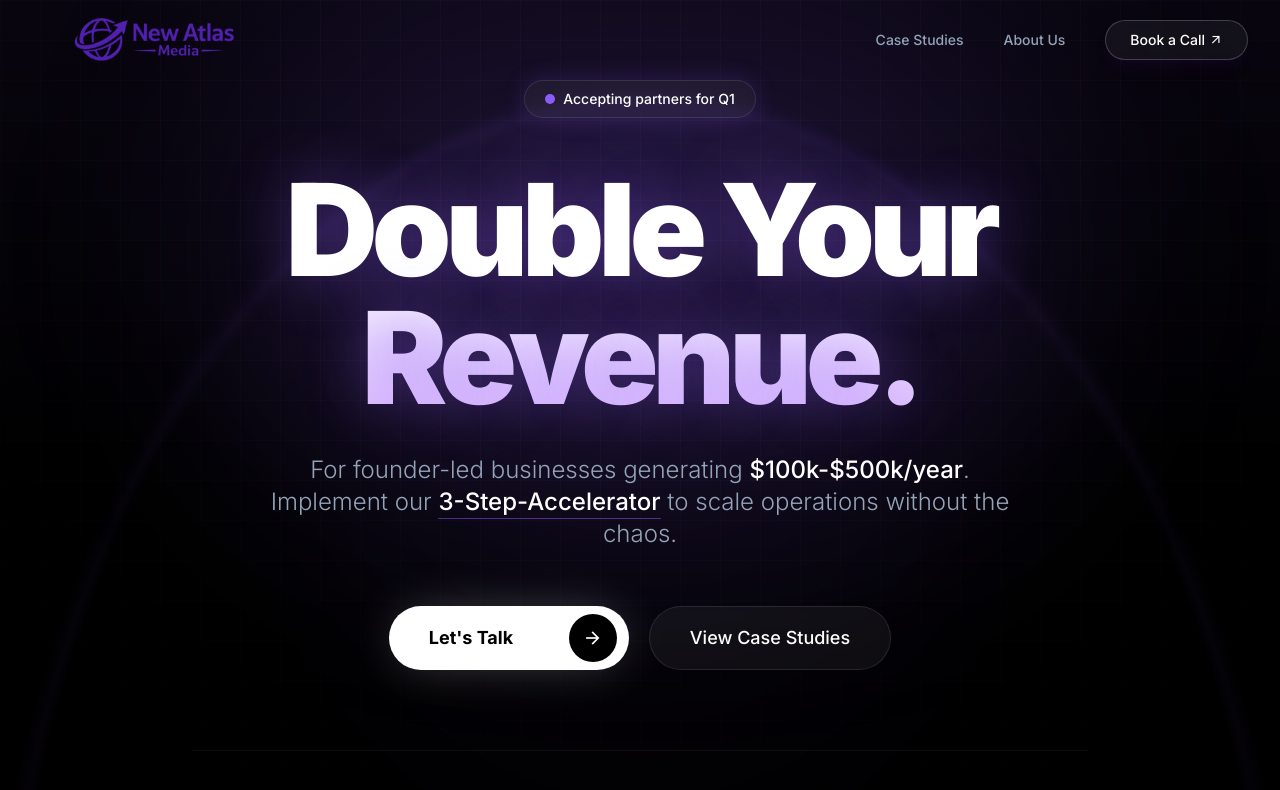
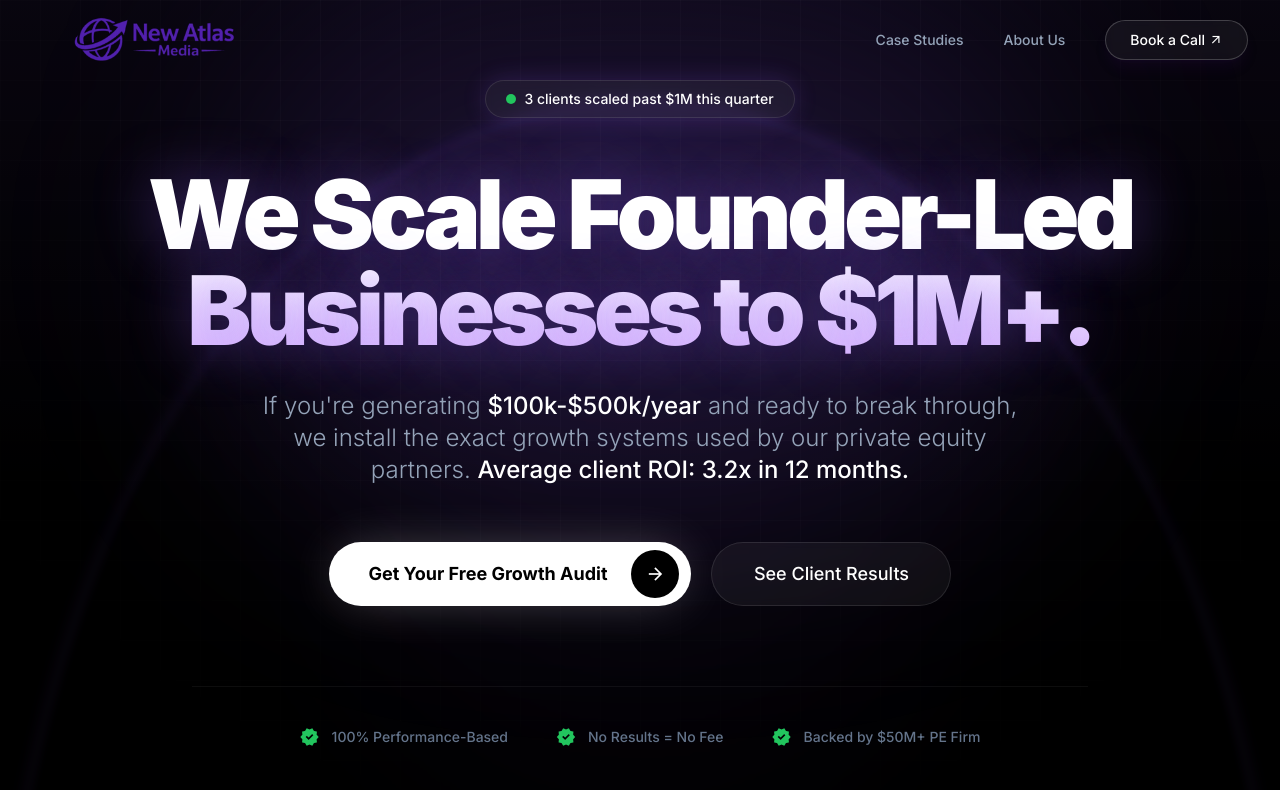
Before and after one commit to DavidZhu11/NewAtlasMedia, a React (Vite) app: page / in a window 1280 px wide. Shown: the top 790 px of the page. Built offline with nearby package versions, Linux system fonts and the light colour scheme.

Commit message:
Optimize copywriting for cold traffic conversion

```diff
--- a/App.tsx
+++ b/App.tsx
@@ -16,11 +16,11 @@ const App: React.FC = () => {
       <Navbar />
       <main>
         <Hero />
-        <AuthorityBar />
         <CaseStudies />
-        <AboutUs />
         <Mechanism />
         <Partnership />
+        <AboutUs />
+        <AuthorityBar />
         <InvestmentPitch />
         <CTA />
       </main>
--- a/components/CTA.tsx
+++ b/components/CTA.tsx
@@ -1,5 +1,5 @@
 import React from 'react';
-import { ArrowRight, Clock } from 'lucide-react';
+import { Clock, CheckCircle } from 'lucide-react';
 
 const CTA: React.FC = () => {
   return (
@@ -11,10 +11,10 @@ const CTA: React.FC = () => {
 
       <div className="max-w-4xl mx-auto px-4 sm:px-6 lg:px-8 relative z-10 text-center">
         <h2 className="text-4xl md:text-6xl font-black text-white mb-8 tracking-tight">
-          Identify Your Hidden Revenue.
+          Find Your Hidden Revenue.
         </h2>
         <p className="text-xl text-slate-300 mb-12 max-w-2xl mx-auto leading-relaxed">
-          We’ve spent years perfecting the systems that take companies from <span className="text-white font-bold">$200k to $1M+</span>. During this 20-minute audit, we’ll show you exactly why you’re stuck and the 3 steps we would take to double your throughput.
+          In a free 20-minute strategy session, we'll analyze your business and show you exactly where you're leaving money on the table—and how to capture it.
         </p>
 
         <div className="bg-black/60 backdrop-blur-xl border border-white/10 rounded-3xl p-10 md:p-14 inline-flex flex-col items-center w-full max-w-2xl shadow-2xl">
@@ -22,11 +22,30 @@ const CTA: React.FC = () => {
             <Clock size={24} />
           </div>
 
-          <h3 className="text-3xl font-bold text-white mb-3">Ready to scale?</h3>
-          <p className="text-slate-400 mb-8 text-base">Strictly limited to 5 qualified businesses per month.</p>
+          <h3 className="text-3xl font-bold text-white mb-3">What You'll Discover:</h3>
 
-          <a href="https://calendly.com/brendan-jointgrowthpartners/30min" target="_blank" rel="noopener noreferrer" aria-label="Book a growth gap audit call" className="group h-16 pl-10 pr-3 rounded-full bg-white text-black text-lg font-bold transition-all hover:bg-slate-200 hover:scale-[1.02] flex items-center justify-between min-w-[240px] shadow-[0_0_50px_-10px_rgba(255,255,255,0.3)]">
-            Book a Growth Gap Audit Call
+          {/* Value Bullets */}
+          <ul className="text-left space-y-3 mb-8 w-full max-w-md">
+            <li className="flex items-start gap-3 text-slate-300">
+              <CheckCircle size={20} className="text-green-500 mt-0.5 flex-shrink-0" />
+              <span>The #1 bottleneck preventing your growth (most founders get this wrong)</span>
+            </li>
+            <li className="flex items-start gap-3 text-slate-300">
+              <CheckCircle size={20} className="text-green-500 mt-0.5 flex-shrink-0" />
+              <span>Your current revenue "leaks" and how to plug them</span>
+            </li>
+            <li className="flex items-start gap-3 text-slate-300">
+              <CheckCircle size={20} className="text-green-500 mt-0.5 flex-shrink-0" />
+              <span>A custom 90-day roadmap to hit your next revenue milestone</span>
+            </li>
+          </ul>
+
+          <p className="text-slate-400 mb-8 text-sm">
+            <span className="text-green-500 font-medium">100% free, zero obligation.</span> Limited to 5 businesses per month.
+          </p>
+
+          <a href="https://calendly.com/brendan-jointgrowthpartners/30min" target="_blank" rel="noopener noreferrer" aria-label="Book a growth gap audit call" className="group h-16 pl-10 pr-3 rounded-full bg-white text-black text-lg font-bold transition-all hover:bg-slate-200 hover:scale-[1.02] flex items-center justify-between min-w-[280px] shadow-[0_0_50px_-10px_rgba(255,255,255,0.3)]">
+            Claim Your Free Audit
             <span className="h-12 w-12 bg-black rounded-full flex items-center justify-center ml-6 group-hover:rotate-45 transition-transform duration-300">
               <span className="material-symbols-outlined text-white text-xl">arrow_forward</span>
             </span>
--- a/components/Hero.tsx
+++ b/components/Hero.tsx
@@ -1,6 +1,10 @@
 import React from 'react';
 
 const Hero: React.FC = () => {
+    const scrollToCaseStudies = () => {
+        document.getElementById('case-studies')?.scrollIntoView({ behavior: 'smooth' });
+    };
+
     return (
         <section className="relative overflow-hidden bg-black min-h-screen flex items-center justify-center pt-20 pb-32">
 
@@ -15,52 +19,52 @@ const Hero: React.FC = () => {
             {/* Content */}
             <div className="relative mx-auto max-w-7xl px-4 sm:px-6 lg:px-8 w-full z-10 flex flex-col items-center">
 
-                {/* Status Pill - Themed Purple */}
+                {/* Status Pill - Social Proof */}
                 <div className="inline-flex items-center gap-2 rounded-full bg-white/5 px-5 py-2 text-sm font-medium text-white border border-white/10 mb-12 backdrop-blur-sm shadow-[0_0_25px_rgba(139,92,246,0.2)] animate-fade-in">
                     <span className="relative flex h-2.5 w-2.5">
-                        <span className="animate-ping absolute inline-flex h-full w-full rounded-full bg-brand-purple opacity-75"></span>
-                        <span className="relative inline-flex rounded-full h-2.5 w-2.5 bg-brand-purple"></span>
+                        <span className="animate-ping absolute inline-flex h-full w-full rounded-full bg-green-500 opacity-75"></span>
+                        <span className="relative inline-flex rounded-full h-2.5 w-2.5 bg-green-500"></span>
                     </span>
-                    Accepting partners for Q1
+                    3 clients scaled past $1M this quarter
                 </div>
 
-                {/* Headline - Massive Size */}
-                <h1 className="text-6xl sm:text-8xl lg:text-9xl font-black tracking-tighter text-white mb-8 hero-text-glow leading-[0.9] text-center">
-                    Double Your<br />
-                    <span className="bg-clip-text text-transparent bg-gradient-to-b from-white to-purple-300">Revenue.</span>
+                {/* Headline - Specific & Credible */}
+                <h1 className="text-5xl sm:text-7xl lg:text-8xl font-black tracking-tighter text-white mb-8 hero-text-glow leading-[0.9] text-center">
+                    We Scale Founder-Led<br />
+                    <span className="bg-clip-text text-transparent bg-gradient-to-b from-white to-purple-300">Businesses to $1M+.</span>
                 </h1>
 
-                {/* Sub-headline */}
+                {/* Sub-headline - Concrete Outcomes */}
                 <p className="text-lg sm:text-xl md:text-2xl text-slate-400 max-w-3xl mb-14 leading-relaxed font-light text-center">
-                    For founder-led businesses generating <span className="text-white font-medium">$100k-$500k/year</span>. Implement our <span className="text-white font-medium border-b border-brand-purple/50 pb-0.5">3-Step-Accelerator</span> to scale operations without the chaos.
+                    If you're generating <span className="text-white font-medium">$100k-$500k/year</span> and ready to break through, we install the exact growth systems used by our private equity partners. <span className="text-white font-medium">Average client ROI: 3.2x in 12 months.</span>
                 </p>
 
-                {/* Buttons */}
+                {/* Buttons - Lower Commitment */}
                 <div className="flex flex-col sm:flex-row items-center justify-center gap-5 w-full sm:w-auto mb-20">
-                    <a href="https://calendly.com/brendan-jointgrowthpartners/30min" target="_blank" rel="noopener noreferrer" aria-label="Contact us to discuss partnership" className="group h-16 pl-10 pr-3 rounded-full bg-white text-black text-lg font-bold transition-all hover:bg-slate-200 hover:scale-[1.02] flex items-center justify-between min-w-[240px] shadow-[0_0_50px_-10px_rgba(255,255,255,0.3)]">
-                        Let's Talk
+                    <a href="https://calendly.com/brendan-jointgrowthpartners/30min" target="_blank" rel="noopener noreferrer" aria-label="Book a free growth audit" className="group h-16 pl-10 pr-3 rounded-full bg-white text-black text-lg font-bold transition-all hover:bg-slate-200 hover:scale-[1.02] flex items-center justify-between min-w-[280px] shadow-[0_0_50px_-10px_rgba(255,255,255,0.3)]">
+                        Get Your Free Growth Audit
                         <span className="h-12 w-12 bg-black rounded-full flex items-center justify-center ml-6 group-hover:rotate-45 transition-transform duration-300">
                             <span className="material-symbols-outlined text-white text-xl">arrow_forward</span>
                         </span>
                     </a>
-                    <button aria-label="View our case studies" className="h-16 px-10 rounded-full border border-white/10 bg-white/5 text-lg font-medium text-white hover:bg-white/10 transition-all hover:border-white/20 backdrop-blur-sm min-w-[240px]">
-                        View Case Studies
+                    <button onClick={scrollToCaseStudies} aria-label="View our case studies" className="h-16 px-10 rounded-full border border-white/10 bg-white/5 text-lg font-medium text-white hover:bg-white/10 transition-all hover:border-white/20 backdrop-blur-sm min-w-[240px]">
+                        See Client Results
                     </button>
                 </div>
 
-                {/* Trust Indicators - Clean & Subtle */}
+                {/* Trust Indicators - Specific & Strong */}
                 <div className="pt-10 border-t border-white/5 w-full max-w-4xl flex flex-wrap justify-center gap-x-12 gap-y-6">
                     <div className="flex items-center gap-3 text-sm font-medium text-slate-500">
-                        <span className="material-symbols-outlined text-brand-purple text-[20px]">verified</span>
-                        <span>No results? You don't pay.</span>
+                        <span className="material-symbols-outlined text-green-500 text-[20px]">verified</span>
+                        <span>100% Performance-Based</span>
                     </div>
                     <div className="flex items-center gap-3 text-sm font-medium text-slate-500">
-                        <span className="material-symbols-outlined text-brand-purple text-[20px]">verified</span>
-                        <span>Guaranteed Growth</span>
+                        <span className="material-symbols-outlined text-green-500 text-[20px]">verified</span>
+                        <span>No Results = No Fee</span>
                     </div>
                     <div className="flex items-center gap-3 text-sm font-medium text-slate-500">
-                        <span className="material-symbols-outlined text-brand-purple text-[20px]">verified</span>
-                        <span>Founder-led Focus</span>
+                        <span className="material-symbols-outlined text-green-500 text-[20px]">verified</span>
+                        <span>Backed by $50M+ PE Firm</span>
                     </div>
                 </div>
 
```
